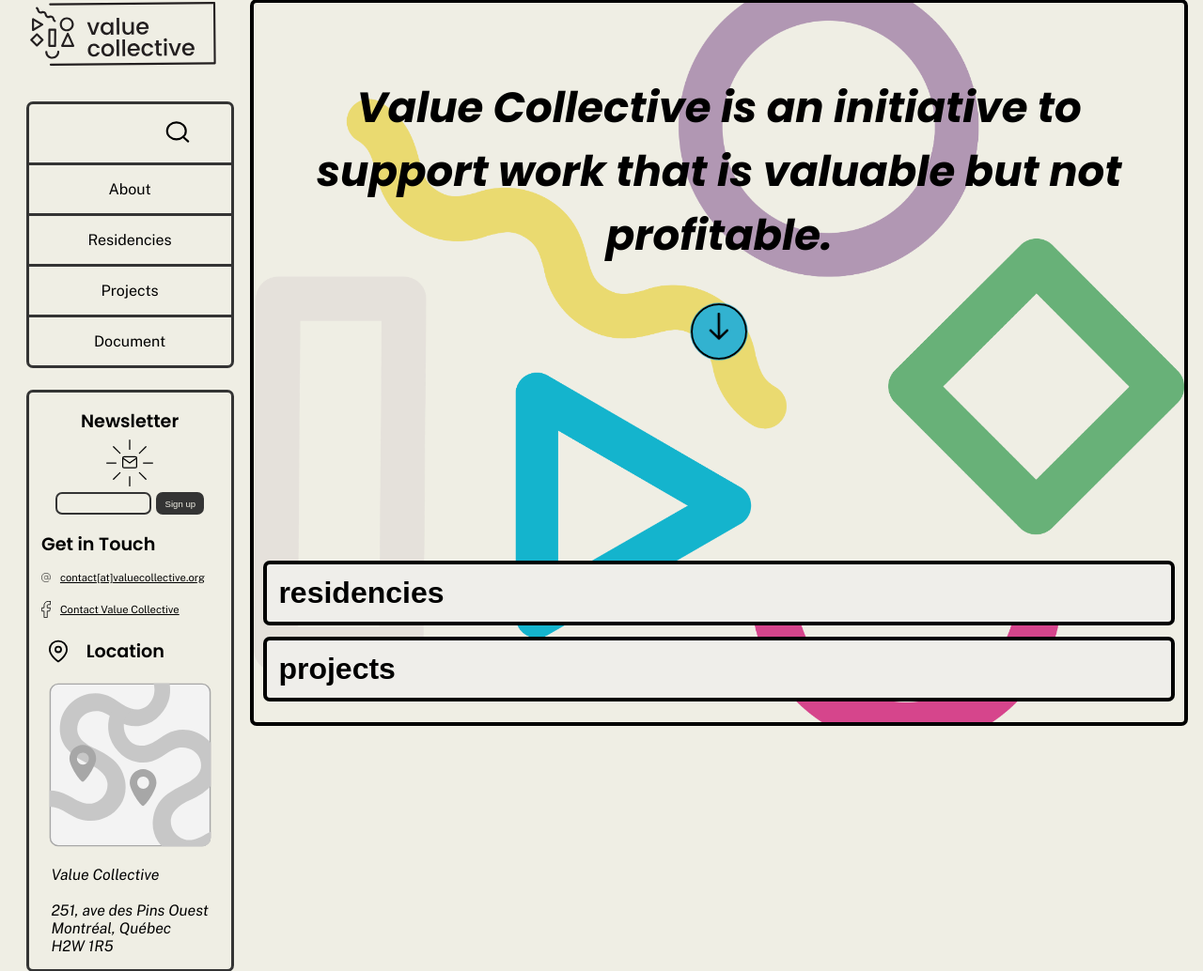
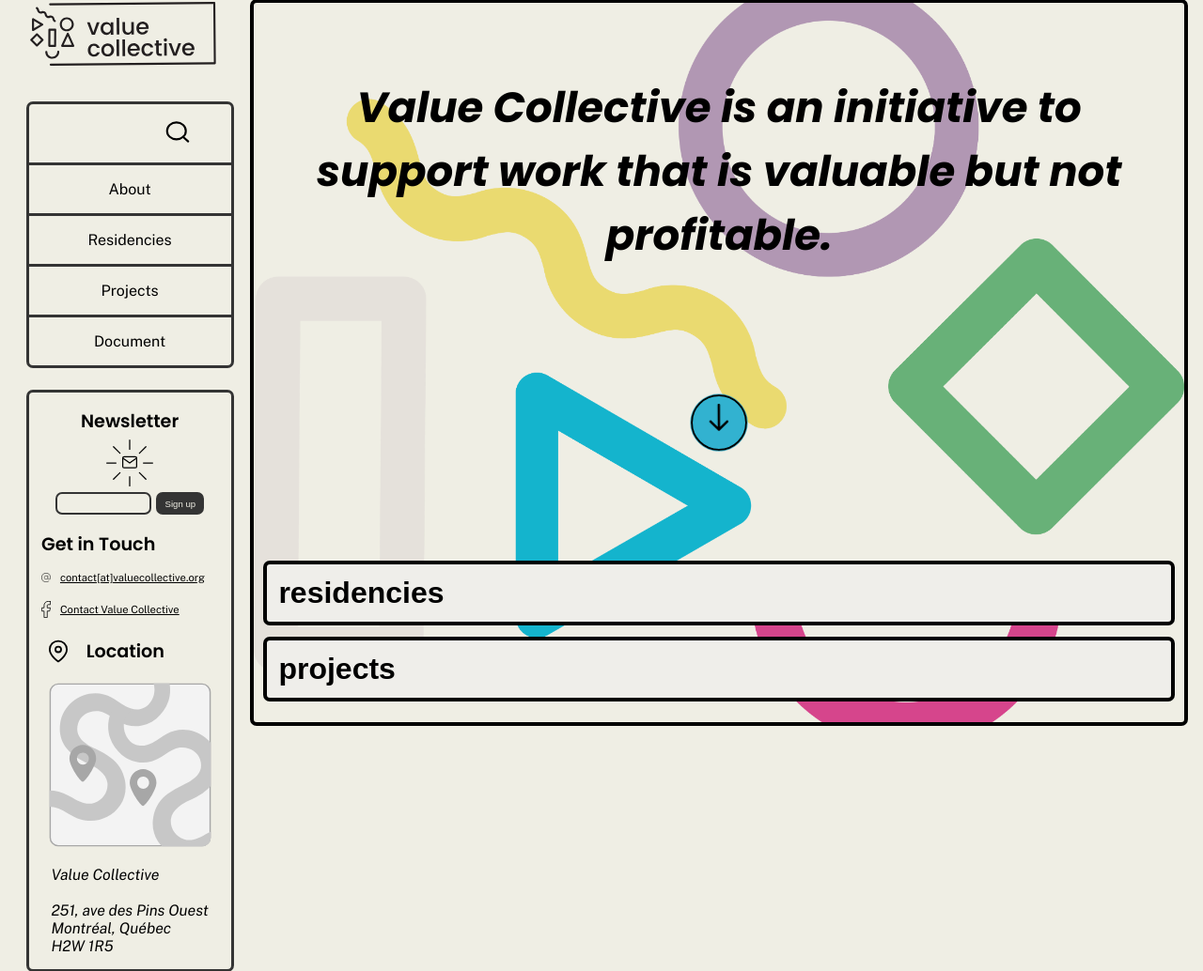
Before and after one commit to lksuenfa/value-collective-website, a PHP site: page /index.php in a window 1280 px wide. Shown: the part 23-1057 px from the top of the page at 94% size. Run offline with PHP 8.4, Linux system fonts and the light colour scheme.

Commit message:
updating front pages

```diff
--- a/website/css/front-page.css
+++ b/website/css/front-page.css
@@ -15,7 +15,7 @@
 h1 {
   font-family: var(--titleFont);
   font-style: italic;
-  font-size: 23px;
+  font-size: 40px;
 }
 
 .dropbtn,
@@ -106,9 +106,10 @@ OUT OF OR IN CONNECTION WITH THE SOFTWARE OR THE USE OR OTHER DEALINGS IN THE
 SOFTWARE.
 */
 .ico {
+  margin-top: 15%;
   margin-left: auto;
   margin-right: auto;
-  margin-bottom: 20%;
+  margin-bottom: 15%;
   text-align: center;
   width: 50px;
   height: 50px;
@@ -398,5 +399,6 @@ SOFTWARE.
   }
 
   .ico {
-    margin-top: 0%;
+    margin-top: 15%;
+    margin-bottom: 10%;
   }
```
